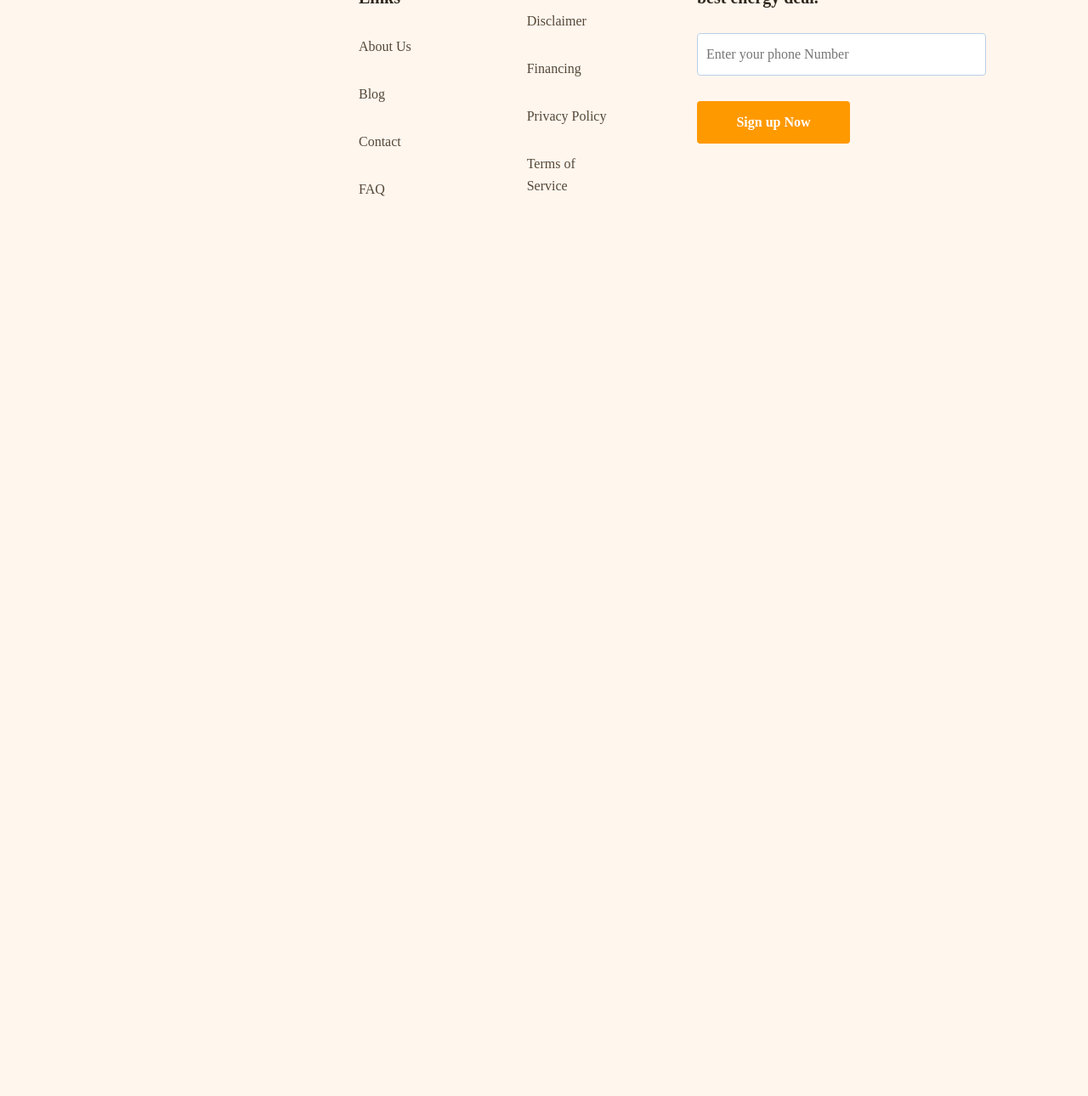
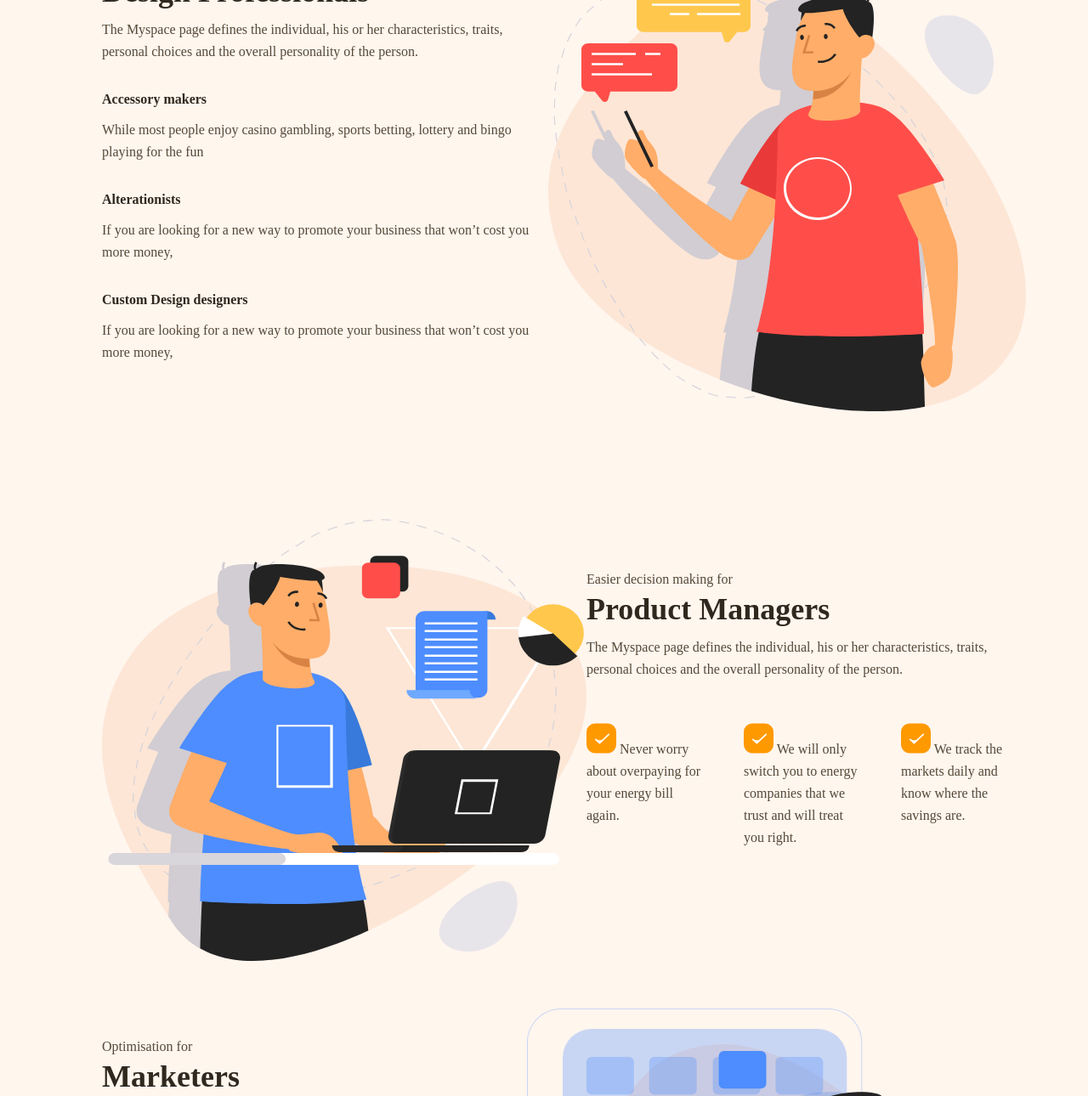
Before and after one commit to segamegadrivee/Flexbox-Homework, a plain HTML site: page index.html in a window 1280 px wide. Shown: the part 1398-2688 px from the top of the page at 85% size. Drawn offline with Linux system fonts and the light colour scheme.

Commit message:
v2 ( not perfect )

```diff
--- a/css/style.css
+++ b/css/style.css
@@ -232,6 +232,95 @@
 /* ---- FEATURES END ---- */
 
 
+.benefits__container {
+    height: 573px;
+    padding-top: 30px;
+    display: flex;
+    flex-direction: column;
+    flex-wrap: wrap;
+    align-content: space-between;
+    justify-content: space-around;
+}
+
+.benefits__text {
+    width: 525px;
+    height: 532px;
+}
+
+.benefits__h2 {
+    font-family: 'Montserrat';
+    font-style: normal;
+    font-weight: 700;
+    font-size: 36px;
+    line-height: 44px;
+    color: #2F281E;
+
+}
+
+.benefits__stext {
+    width: 100%;
+    padding-top: 10px;
+    font-family: 'Montserrat';
+    font-style: normal;
+    font-weight: 500;
+    font-size: 16px;
+    line-height: 26px;
+    color: #544837;
+}
+
+.benefits__titles {
+    padding-top: 30px;
+    font-family: 'Montserrat';
+    font-style: normal;
+    font-weight: 700;
+    font-size: 16px;
+    line-height: 26px;
+    color: #2F281E;
+}
+
+/* ---- BENEFITS END ---- */
+
+.pm__container {
+    height: 573px;
+    padding-top: 100px;
+    display: flex;
+    flex-direction: column;
+    flex-wrap: wrap;
+    align-content: space-between;
+    justify-content: space-around;
+}
+
+.pm__text {
+
+    width: 505px;
+    height: 424px;
+}
+
+.pm__list {
+    display: flex;
+    padding-top: 40px;
+    gap: 50px;
+    justify-content: space-between;
+}
+
+
+.marketers__container{
+    height: 573px;
+    padding-top: 30px;
+    display: flex;
+    flex-direction: column;
+    flex-wrap: wrap;
+    align-content: space-between;
+    justify-content: space-around;
+    padding-bottom: 100px;
+}
+
+.marketers__text{
+    width: 486px;
+    height: 530px;
+}
+
+
 .footer__container {
 
     display: flex;
@@ -302,7 +391,7 @@
     color: #BCD0E5;
 }
 
-.footer__button{
+.footer__button {
 
     display: flex;
     flex-direction: row;
@@ -325,3 +414,6 @@
     text-align: center;
 
 }
+
+
+/* ---- FOOTER END ---- */
--- a/index.html
+++ b/index.html
@@ -45,10 +45,6 @@
                 </div>
             </div>
         </header>
-
-
-
-
 
 
 
@@ -115,6 +111,99 @@
                 <button class="features__button"> Sign up Now </button>
             </div>
 
+        </section>
+
+
+
+        <section class="benefits">
+            <div class="benefits__container">
+                <div class="benefits__text">
+                    <p class="benefits__stext">Effortless Validation for</p>
+                    <h2 class="benefits__h2">Design Professionals</h2>
+                    <p class="benefits__stext">The Myspace page defines the individual, his or her characteristics,
+                        traits, personal choices and
+                        the overall personality of the person. </p>
+                    <p class="benefits__titles">Accessory makers</p>
+                    <p class="benefits__stext">While most people enjoy casino gambling, sports betting, lottery and
+                        bingo playing for the fun</p>
+                    <p class="benefits__titles">Alterationists</p>
+                    <p class="benefits__stext">If you are looking for a new way to promote your business that won’t cost
+                        you more money, </p>
+                    <p class="benefits__titles">Custom Design designers</p>
+                    <p class="benefits__stext">If you are looking for a new way to promote your business that won’t cost
+                        you more money, </p>
+                </div>
+
+
+
+                <img src="./img/svg/Benefits.svg" alt="img" class="benefits__image">
+
+
+            </div>
+        </section>
+
+
+        <section class="pm">
+            <div class="pm__container">
+                <img src="./img/svg/pm.svg" alt="img">
+
+                <div class="pm__text">
+                    <p class="benefits__stext">Easier decision making for</p>
+                    <h2 class="benefits__h2">Product Managers</h2>
+                    <p class="benefits__stext">The Myspace page defines the individual, his or her characteristics,
+                        traits, personal choices and
+                        the overall personality of the person. </p>
+
+                    <div class="pm__list">
+                        <p class="benefits__stext">
+                            <img src="./img/svg/v.svg" alt="img">
+                            Never worry about overpaying for your energy bill again.
+                        </p>
+
+                        <p class="benefits__stext">
+                            <img src="./img/svg/v.svg" alt="img">
+                            We will only switch you to energy companies that we trust and will treat you right.
+                        </p>
+
+                        <p class="benefits__stext">
+                            <img src="./img/svg/v.svg" alt="img">
+                            We track the markets daily and know where the savings are.
+                        </p>
+                    </div>
+                </div>
+
+            </div>
+        </section>
+
+
+        <section class="marketers">
+            <div class="marketers__container">
+                <div class="marketers__text">
+                    <p class="benefits__stext">Optimisation for</p>
+                    <h2 class="benefits__h2">Marketers</h2>
+                    <p class="benefits__stext">Few would argue that, despite the advancements of feminism over the past three decades, women
+                        still face a double standard when it comes to their behavior. </p>
+                    <p class="benefits__titles">Accessory makers</p>
+                    <p class="benefits__stext">While most people enjoy casino gambling, sports betting, lottery and bingo playing for the fun
+                    </p>
+                    <p class="benefits__titles">Alterationists</p>
+                    <p class="benefits__stext">If you are looking for a new way to promote your business that won’t cost you more money, </p>
+                    <p class="benefits__titles">Custom Design designers</p>
+                    <p class="benefits__stext">If you are looking for a new way to promote your business that won’t cost you more money, </p>
+                </div>
+
+
+                <img src="./img/svg/marketers.svg" alt="img">
+
+
+
+
+            </div>
+        </section>
+
+
+
+
 
 
         <footer class="footer">
@@ -140,7 +229,7 @@
 
                 <div class="footer__row">
                     <p class="row__title">Knowing you're always on the best energy deal. </p>
-                        <input type="tel" placeholder="Enter your phone Number" id="footer__number" >
+                    <input type="tel" placeholder="Enter your phone Number" id="footer__number">
                     <button class="footer__button"> Sign up Now </button>
                 </div>
 
@@ -148,7 +237,6 @@
 
             </div>
         </footer>
-        </section>
     </div>
 </body>
 
```
Also changed, not shown: img/svg/Benefits.svg (added), img/svg/marketers.svg (added), img/svg/pm.svg (added), img/svg/v.svg (added). Lines whose indentation alone changed are shown as unchanged.
